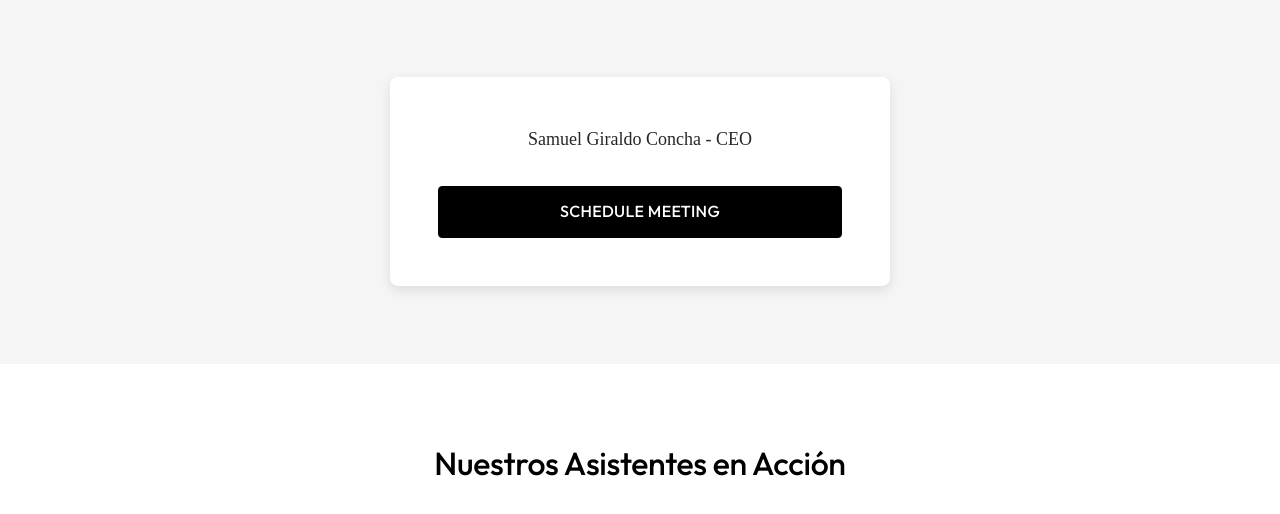
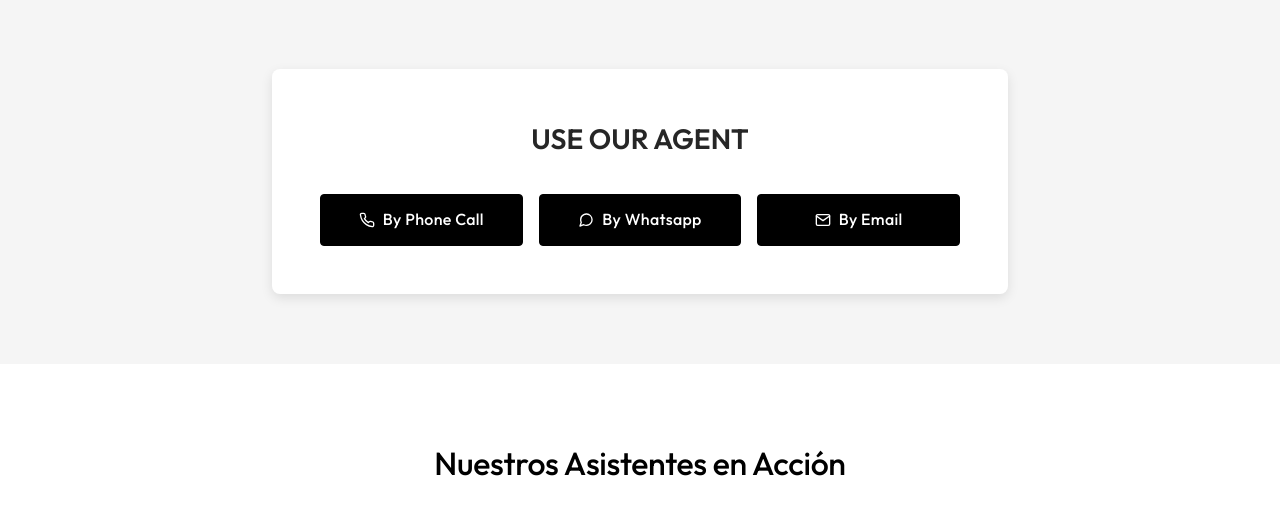
Before and after one commit to samuelarbolai/arbol-website, a website: page public/index.html in a window 1280 px wide. Shown: the part 360-874 px from the top of the page. Drawn offline with Linux system fonts and the light colour scheme; a web font is replaced by a local one.

Commit message:
Added Use Our Agent section

```diff
--- a/public/index.html
+++ b/public/index.html
@@ -80,9 +80,8 @@
             margin-bottom: 3rem;
         }
 
-        .meeting-section {
+        .use-agent-section {
             width: 100%;
-            max-width: 500px;
             display: flex;
             flex-direction: column;
             justify-content: center;
@@ -92,6 +91,22 @@
             padding: 3rem;
             box-shadow: 0 4px 12px rgba(0, 0, 0, 0.1);
             margin-bottom: 2rem;
+        }
+
+        .use-agent-title {
+            font-family: 'Outfit', sans-serif;
+            font-weight: 600;
+            font-size: 1.75rem;
+            margin-bottom: 2rem;
+            text-align: center;
+        }
+
+        .buttons-container {
+            display: flex;
+            justify-content: space-between;
+            width: 100%;
+            flex-wrap: wrap;
+            gap: 1rem;
         }
 
         h1 {
@@ -124,20 +139,6 @@
             font-size: 1.125rem;
         }
 
-        .cta-container {
-            display: flex;
-            flex-direction: column;
-            gap: 1.5rem;
-            width: 100%;
-        }
-
-        .cta-heading {
-            font-family: 'Outfit', sans-serif;
-            font-weight: 500;
-            font-size: 1.25rem;
-            margin-bottom: 0.5rem;
-        }
-
         .btn {
             font-family: 'Outfit', sans-serif;
             font-weight: 500;
@@ -150,7 +151,15 @@
             transition: all 0.3s ease;
             display: inline-block;
             text-align: center;
-            width: 100%;
+        }
+
+        .btn-agent {
+            flex: 1;
+            min-width: 150px;
+            display: flex;
+            align-items: center;
+            justify-content: center;
+            gap: 0.5rem;
         }
 
         .btn-primary {
@@ -290,7 +299,7 @@
                 max-width: 500px;
             }
 
-            .meeting-section {
+            .use-agent-section {
                 padding: 2rem;
             }
         }
@@ -304,8 +313,16 @@
                 font-size: 1.75rem;
             }
 
-            .meeting-section {
+            .use-agent-section {
                 padding: 1.5rem;
+            }
+
+            .buttons-container {
+                flex-direction: column;
+            }
+
+            .btn-agent {
+                width: 100%;
             }
 
             .footer-container {
@@ -334,12 +351,30 @@
                     <p data-translate="hero-description">Nos especializamos en el desarrollo de herramientas de inteligencia artificial para ayudar a equipos de trabajo a <strong>reducir errores y automatizar procesos</strong> que involucren interpretación de información.</p>
                 </div>
 
-                <div class="meeting-section">
-                    <div class="cta-container">
-                        <div>
-                            <p class="ceo-info" data-translate="ceo-title">Samuel Giraldo Concha - CEO</p>
-                            <a href="https://cal.com/samuel-arbol-ai" class="btn btn-primary" data-translate="schedule-meeting">Book a demo with Samuel</a>
-                        </div>
+                <div class="use-agent-section">
+                    <h3 class="use-agent-title">USE OUR AGENT</h3>
+                    <div class="buttons-container">
+                        <a href="tel:+573168248411" class="btn btn-primary btn-agent">
+                            <svg width="16" height="16" viewBox="0 0 24 24" fill="none" stroke="currentColor" stroke-width="2" stroke-linecap="round" stroke-linejoin="round">
+                                <path d="M22 16.92v3a2 2 0 0 1-2.18 2 19.79 19.79 0 0 1-8.63-3.07 19.5 19.5 0 0 1-6-6 19.79 19.79 0 0 1-3.07-8.67A2 2 0 0 1 4.11 2h3a2 2 0 0 1 2 1.72 12.84 12.84 0 0 0 .7 2.81 2 2 0 0 1-.45 2.11L8.09 9.91a16 16 0 0 0 6 6l1.27-1.27a2 2 0 0 1 2.11-.45 12.84 12.84 0 0 0 2.81.7A2 2 0 0 1 22 16.92z"></path>
+                            </svg>
+                            By Phone Call
+                        </a>
+
+                        <a href="https://wa.me/573168248411" class="btn btn-primary btn-agent">
+                            <svg width="16" height="16" viewBox="0 0 24 24" fill="none" stroke="currentColor" stroke-width="2" stroke-linecap="round" stroke-linejoin="round">
+                                <path d="M21 11.5a8.38 8.38 0 0 1-.9 3.8 8.5 8.5 0 0 1-7.6 4.7 8.38 8.38 0 0 1-3.8-.9L3 21l1.9-5.7a8.38 8.38 0 0 1-.9-3.8 8.5 8.5 0 0 1 4.7-7.6 8.38 8.38 0 0 1 3.8-.9h.5a8.48 8.48 0 0 1 8 8v.5z"></path>
+                            </svg>
+                            By Whatsapp
+                        </a>
+
+                        <a href="mailto:samuel@arbolai.co" class="btn btn-primary btn-agent">
+                            <svg width="16" height="16" viewBox="0 0 24 24" fill="none" stroke="currentColor" stroke-width="2" stroke-linecap="round" stroke-linejoin="round">
+                                <path d="M4 4h16c1.1 0 2 .9 2 2v12c0 1.1-.9 2-2 2H4c-1.1 0-2-.9-2-2V6c0-1.1.9-2 2-2z"></path>
+                                <polyline points="22,6 12,13 2,6"></polyline>
+                            </svg>
+                            By Email
+                        </a>
                     </div>
                 </div>
             </div>
```
